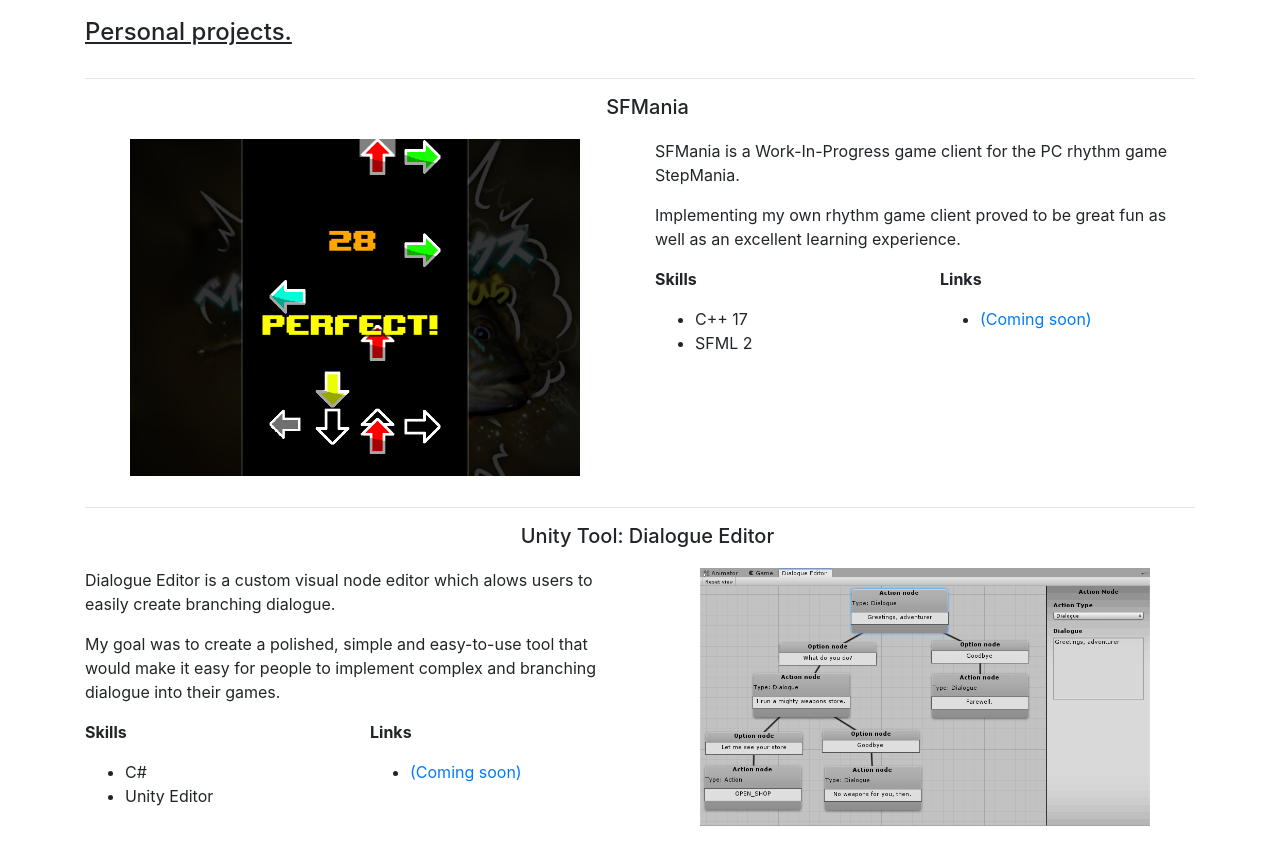
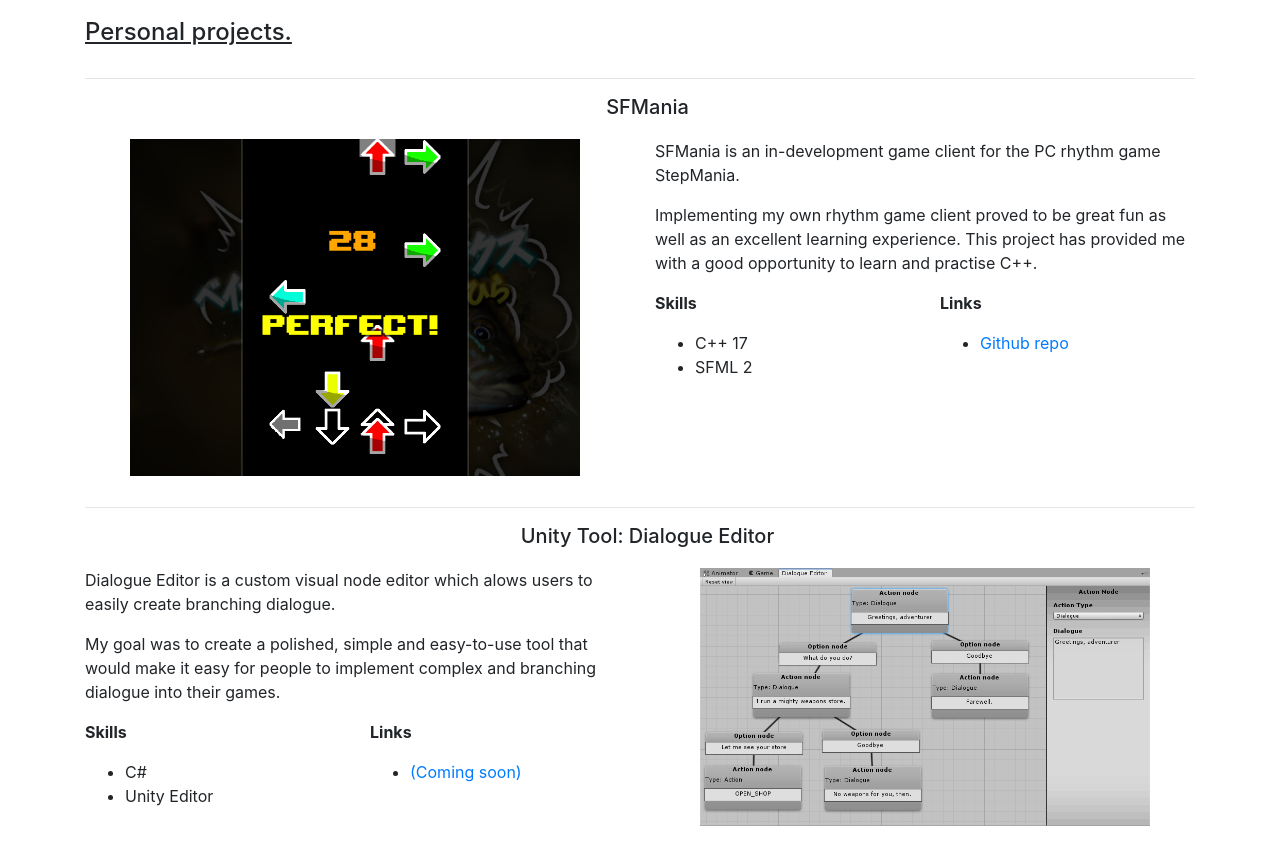
Before and after one commit to JosephBarber96/JosephBarber96.github.io, a plain HTML site: page index.html in a window 1280 px wide. Shown: the part 938-1779 px from the top of the page. Drawn offline with nearby package versions, Linux system fonts and the light colour scheme.

Commit message:
Add SFMania repo link

```diff
--- a/index.html
+++ b/index.html
@@ -109,9 +109,10 @@
             </div>
 
             <div class="col-lg-6">
-                <p>SFMania is a Work-In-Progress game client for the PC rhythm game StepMania.</p>
-                <p>Implementing my own rhythm game client proved to be great fun as well as an excellent learning
-                    experience.</p>
+                <p>SFMania is an in-development game client for the PC rhythm game StepMania.</p>
+                <p>Implementing my own rhythm game client proved to be great fun as well as an excellent learning experience. This project
+                    has provided me with a good opportunity to learn and practise C++.
+                </p>
                 <div class="row">
                     <div class="col-md">
                         <p class="m_bold">Skills</p>
@@ -123,7 +124,7 @@
                     <div class="col-md">
                         <p class="m_bold">Links</p>
                         <ul>
-                            <li><a href="#">(Coming soon)</a></li>
+                            <li><a href="https://github.com/JosephBarber96/sfMania">Github repo</a></li>
                         </ul>
                     </div>
                 </div>
```
